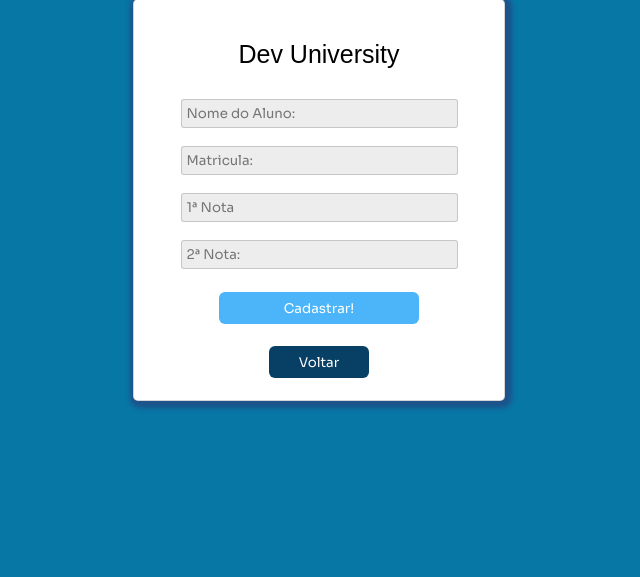
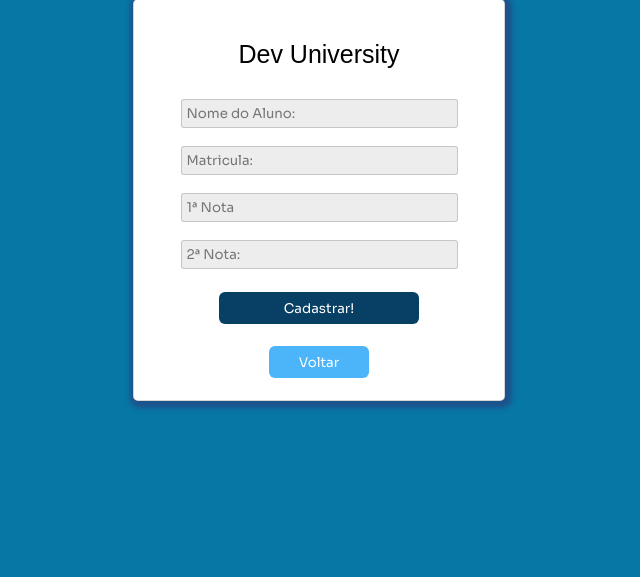
Before and after one commit to DevUniversity-UNIPE/DevUniversityLogin, a PHP site: page /CadAlunoHTML.php in a window 1280 px wide. Shown: the part 268-845 px from the top of the page, without its empty margins (321-961 px from the left). Run offline with PHP 8.4, Linux system fonts and the light colour scheme; the visitor is signed in with stand-in values (Sample User, id 1); some web fonts are replaced.

Commit message:
Ajustes de cores btn - CadAlunoHTML

```diff
--- a/registro.css
+++ b/registro.css
@@ -95,7 +95,7 @@ input{
     font-family: 'Sora', sans-serif;
     display: flex;
     justify-content: center;
-    background-color: #4CB5F9;
+    background-color: #083f64;
     width: 200px;
     height: 32px;
     color: white;
@@ -109,7 +109,7 @@ input{
     font-family: 'Sora', sans-serif;
     display: flex;
     justify-content: center;
-    background-color: #083f64;
+    background-color: #4CB5F9;
     width: 100px;
     height: 32px;
     color: white;
```
